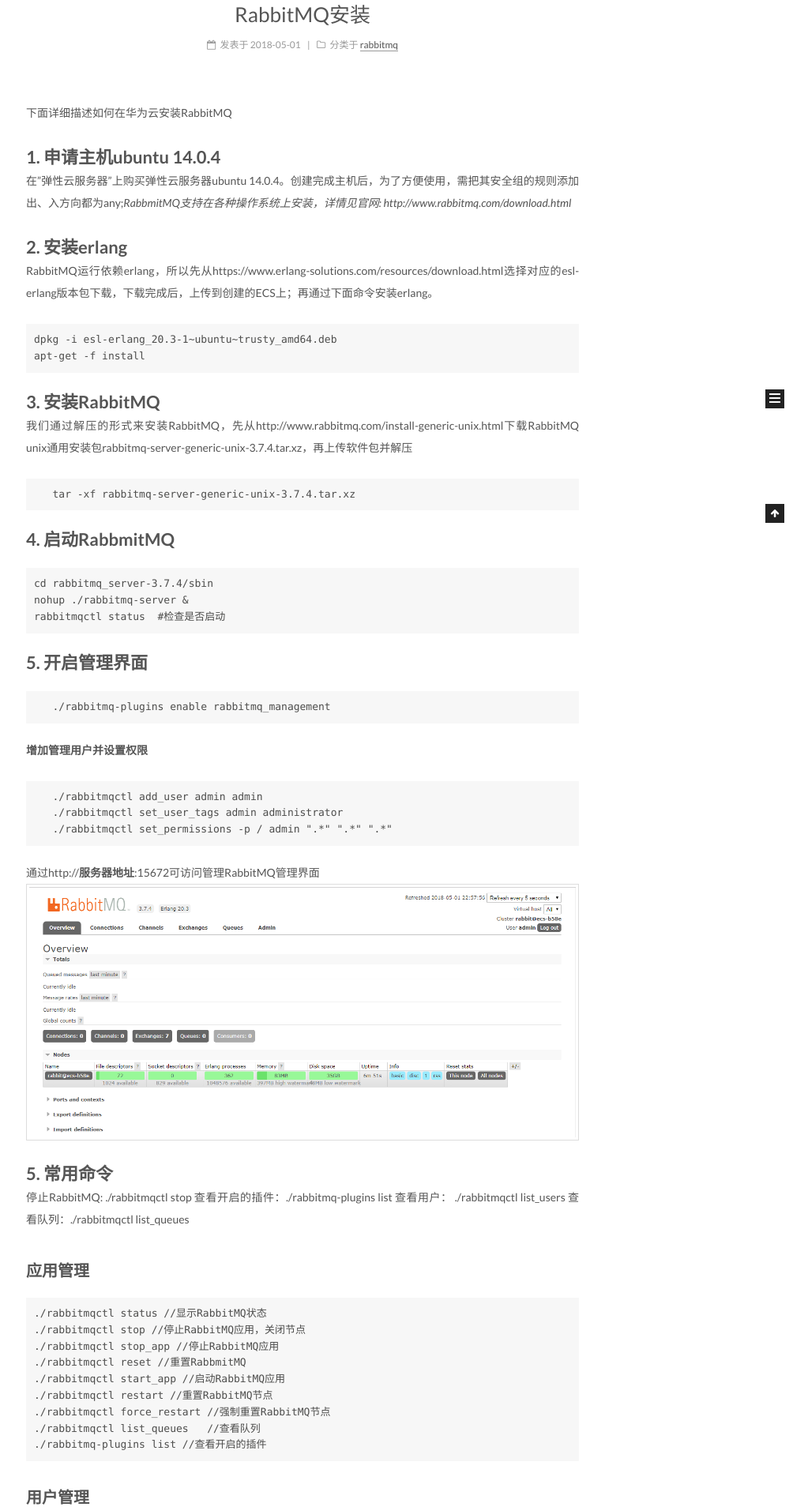
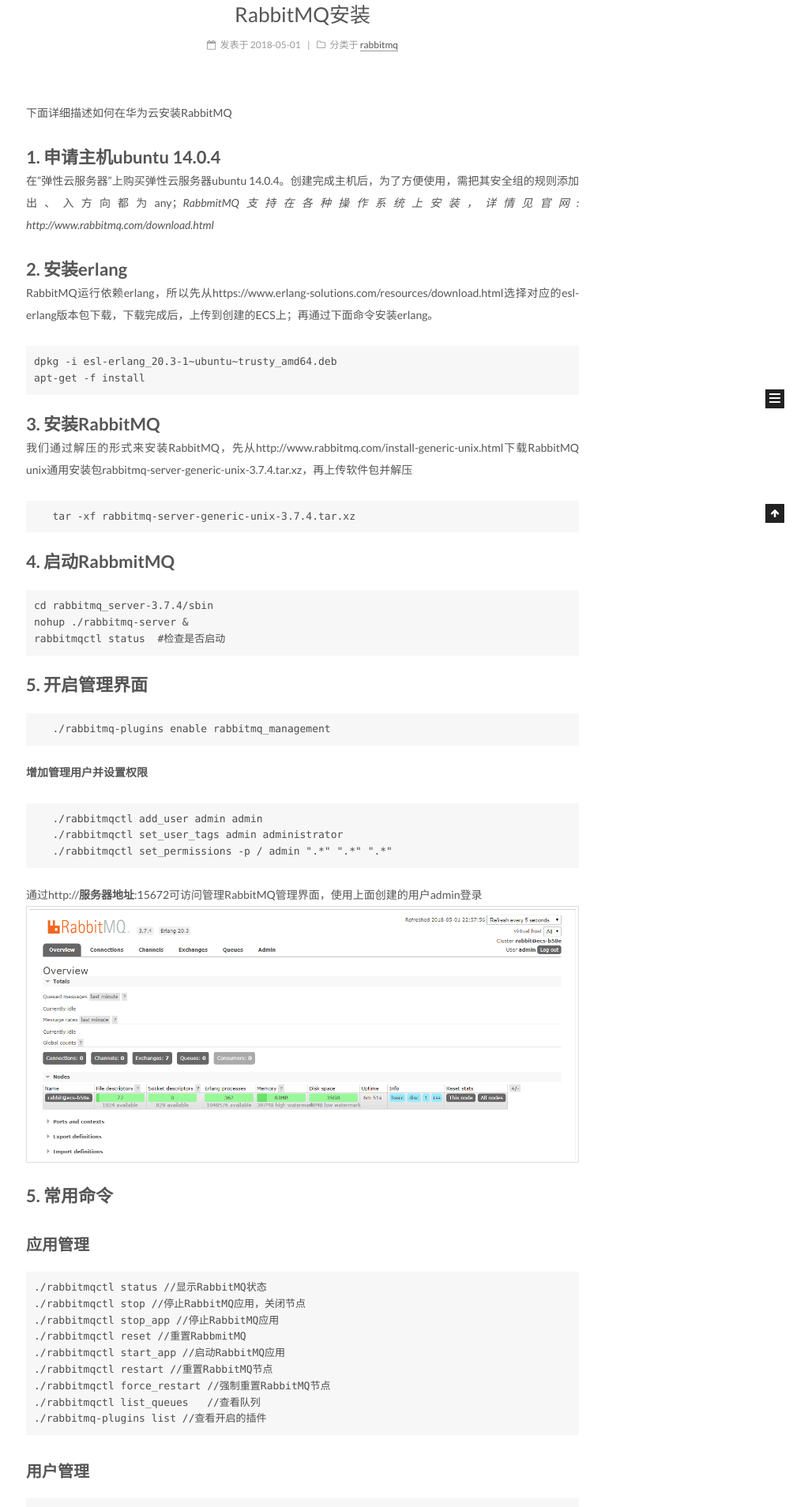
Before and after one commit to JianhuaGong/blog, a Jekyll site: the page built from index.html, in a window 1280 px wide. Shown: the part 338-2246 px from the top of the page at 79% size, without its empty margins (257-1280 px from the left). Built offline with Jekyll 4.4.1, drawn with Linux system fonts in a browser that asks for light colours; the list of posts is cut into pages by our own code.

Commit message:
rabbitmq install

```diff
--- a/_posts/2018-05-01-rabbitmq_install.md
+++ b/_posts/2018-05-01-rabbitmq_install.md
@@ -9,7 +9,7 @@ categories:
 
 # 1. 申请主机ubuntu 14.0.4
 
-在"弹性云服务器"上购买弹性云服务器ubuntu 14.0.4。创建完成主机后，为了方便使用，需把其安全组的规则添加出、入方向都为any;*RabbmitMQ支持在各种操作系统上安装，详情见官网: http://www.rabbitmq.com/download.html*
+在"弹性云服务器"上购买弹性云服务器ubuntu 14.0.4。创建完成主机后，为了方便使用，需把其安全组的规则添加出、入方向都为any；*RabbmitMQ支持在各种操作系统上安装，详情见官网: http://www.rabbitmq.com/download.html*
 
 # 2. 安装erlang
 
@@ -41,15 +41,10 @@ RabbitMQ运行依赖erlang，所以先从https://www.erlang-solutions.com/resour
        ./rabbitmqctl set_user_tags admin administrator
        ./rabbitmqctl set_permissions -p / admin ".*" ".*" ".*"
 
-   通过http://**服务器地址**:15672可访问管理RabbitMQ管理界面
+   通过http://**服务器地址**:15672可访问管理RabbitMQ管理界面，使用上面创建的用户admin登录
    ![此处输入图片的描述][management_ui]
 
 # 5. 常用命令
-
-   停止RabbitMQ: ./rabbitmqctl stop
-   查看开启的插件：./rabbitmq-plugins list
-   查看用户： ./rabbitmqctl list_users
-   查看队列：./rabbitmqctl list_queues
 
 ## 应用管理
 
```
